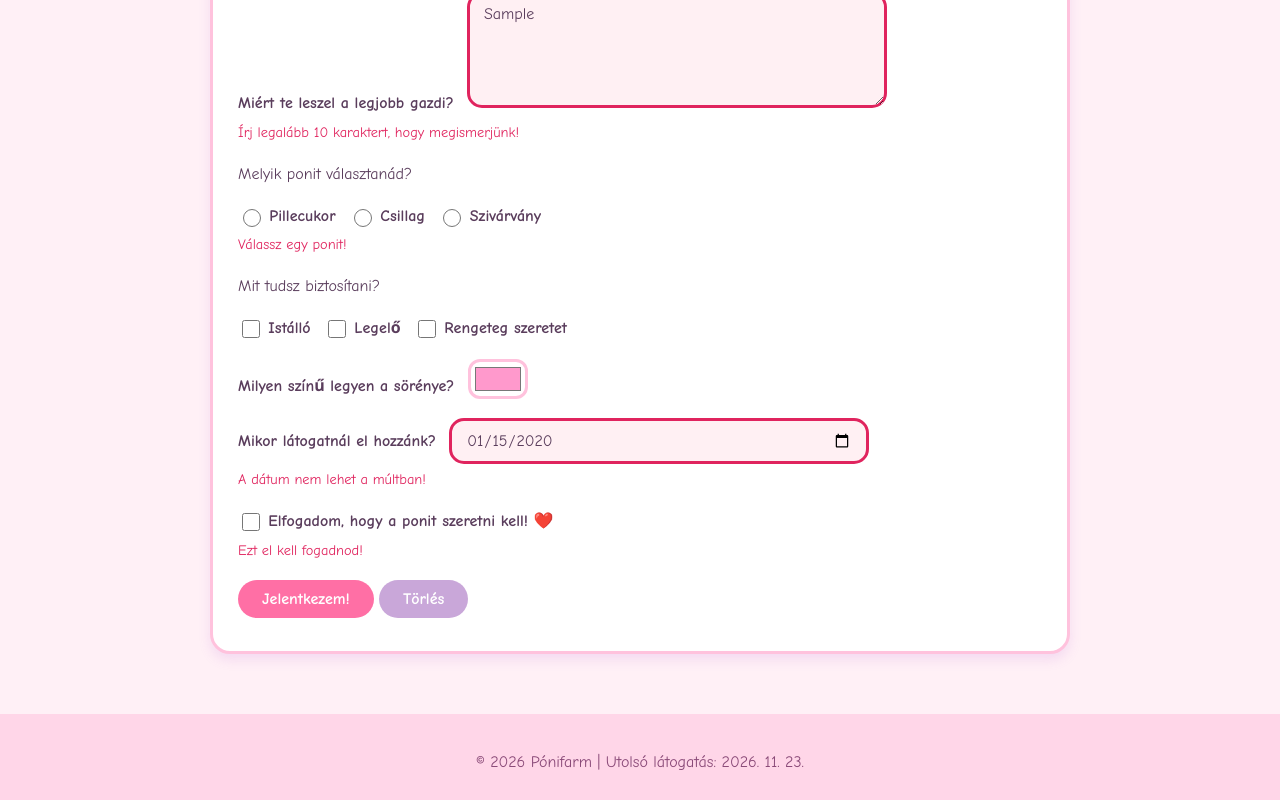
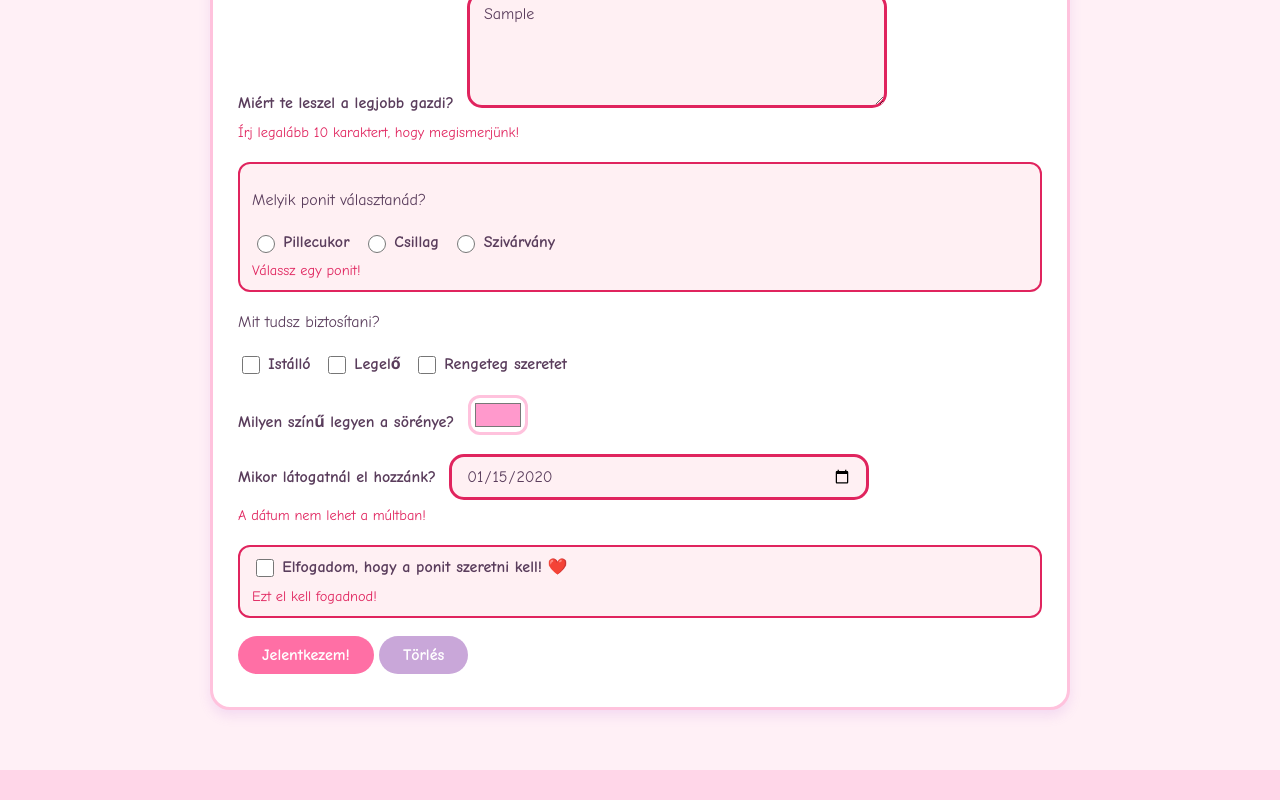
Before and after one commit to NDominikViktor/ponivilag, a plain HTML site: page adoption.html in a window 1280 px wide. Both pictures are taken after typing "Sample", "Sample", "2020-01-15" into the empty fields and a click on the button "Jelentkezem!". Shown: the part 449-1249 px from the top of the page. Drawn offline with nearby package versions, Linux system fonts and the light colour scheme.

Commit message:
Update form.css

```diff
--- a/css/form.css
+++ b/css/form.css
@@ -88,6 +88,14 @@ button:active {
   background-color: #fff0f3 !important;
 }
 
+/* Rádiógombok és jelölőnégyzet hibája: az egész sor piros keretet kap */
+.group-invalid {
+  border: 2px solid #e0245e;
+  border-radius: 12px;
+  background-color: #fff0f3;
+  padding: 8px 12px;
+}
+
 .valid {
   border-color: #4cc38a !important;
 }
```
